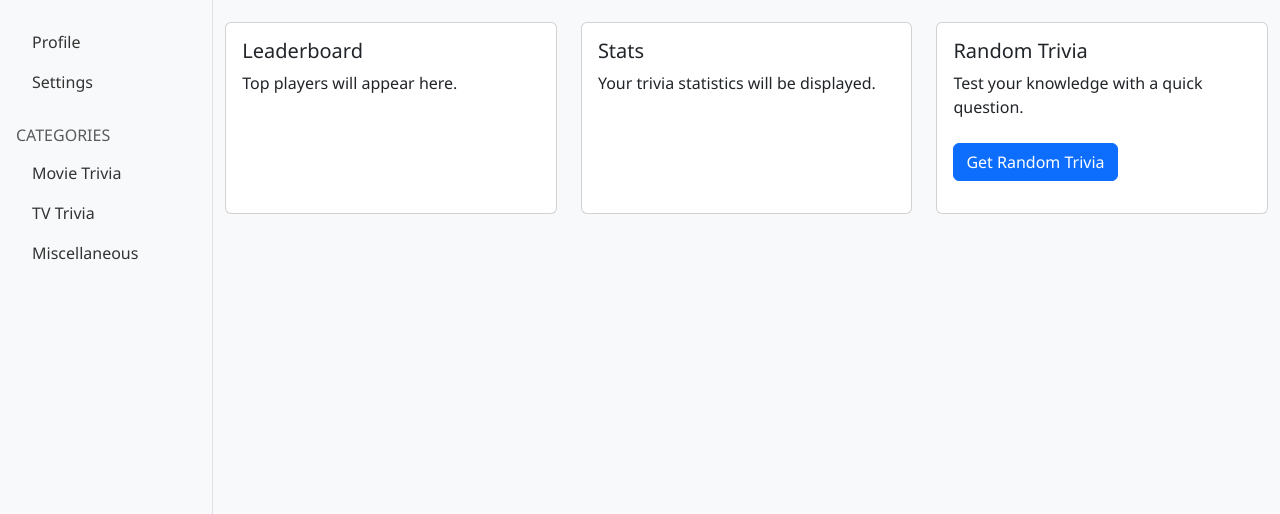
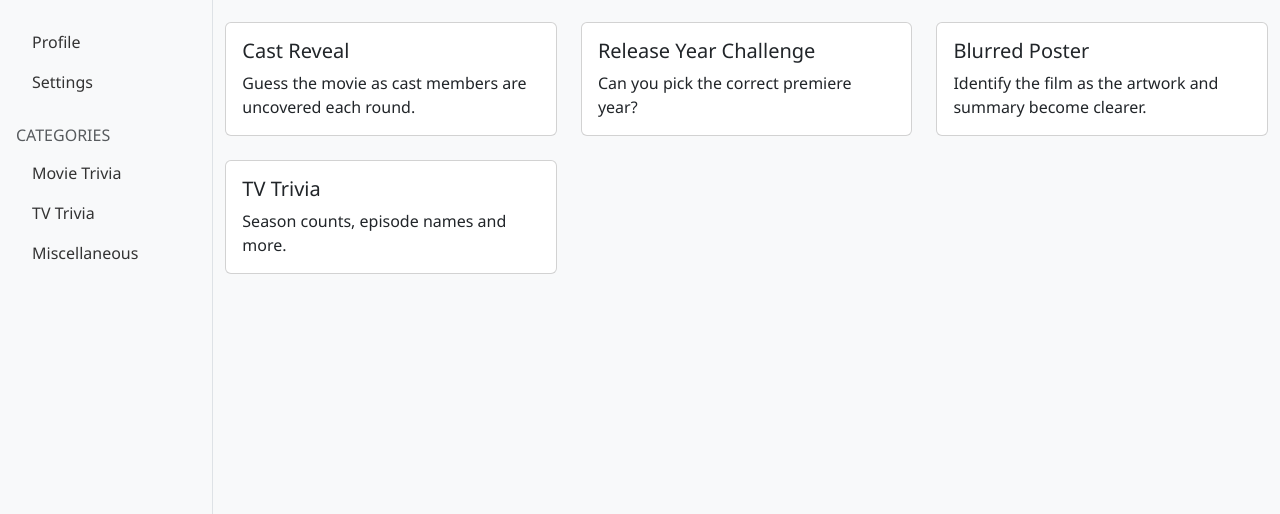
Before and after one commit to chanzer0/media-server-trivia, a Flask app: template app/templates/index.html in a window 1280 px wide. Shown: the part 148-662 px from the top of the page. Run offline with Flask 3, Linux system fonts and the light colour scheme; the template is opened without the code that fills it, so the values that code supplies are empty; some libraries are stand-ins or nearby versions.

Commit message:
Update homepage widgets and docs with trivia ideas

```diff
--- a/app/templates/index.html
+++ b/app/templates/index.html
@@ -6,41 +6,34 @@
   <div class="col-12 col-md-6 col-lg-4">
     <div class="card card-hover h-100">
       <div class="card-body">
-        <h5 class="card-title">Leaderboard</h5>
-        <p class="card-text">Top players will appear here.</p>
+        <h5 class="card-title">Cast Reveal</h5>
+        <p class="card-text">Guess the movie as cast members are uncovered each round.</p>
       </div>
     </div>
   </div>
   <div class="col-12 col-md-6 col-lg-4">
     <div class="card card-hover h-100">
       <div class="card-body">
-        <h5 class="card-title">Stats</h5>
-        <p class="card-text">Your trivia statistics will be displayed.</p>
+        <h5 class="card-title">Release Year Challenge</h5>
+        <p class="card-text">Can you pick the correct premiere year?</p>
       </div>
     </div>
   </div>
   <div class="col-12 col-md-6 col-lg-4">
     <div class="card card-hover h-100">
       <div class="card-body">
-        <h5 class="card-title">Random Trivia</h5>
-        <p class="card-text">Test your knowledge with a quick question.</p>
-        <button id="triviaBtn" class="btn btn-primary mt-2">Get Random Trivia</button>
-        <div id="trivia" class="mt-3"></div>
+        <h5 class="card-title">Blurred Poster</h5>
+        <p class="card-text">Identify the film as the artwork and summary become clearer.</p>
+      </div>
+    </div>
+  </div>
+  <div class="col-12 col-md-6 col-lg-4">
+    <div class="card card-hover h-100">
+      <div class="card-body">
+        <h5 class="card-title">TV Trivia</h5>
+        <p class="card-text">Season counts, episode names and more.</p>
       </div>
     </div>
   </div>
 </div>
-
-<script>
-  document.getElementById('triviaBtn').addEventListener('click', async () => {
-    const res = await fetch('/api/trivia');
-    const data = await res.json();
-    const div = document.getElementById('trivia');
-    if (data.question) {
-      div.innerHTML = `<div class='alert alert-info'><strong>Q:</strong> ${data.question}<br><strong>A:</strong> ${data.answer}</div>`;
-    } else {
-      div.innerHTML = `<div class='alert alert-warning'>${data.error}</div>`;
-    }
-  });
-</script>
 {% endblock %}
```
Also changed, not shown: README.md.
